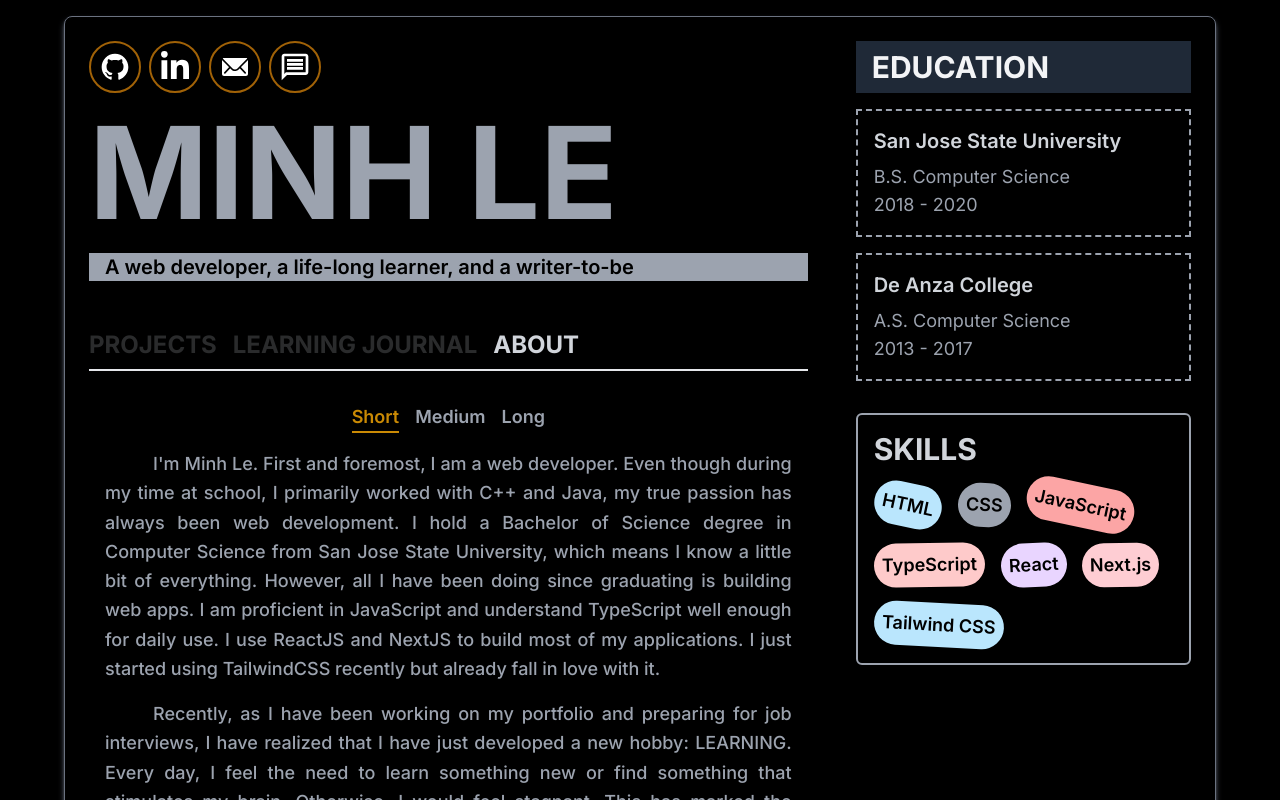
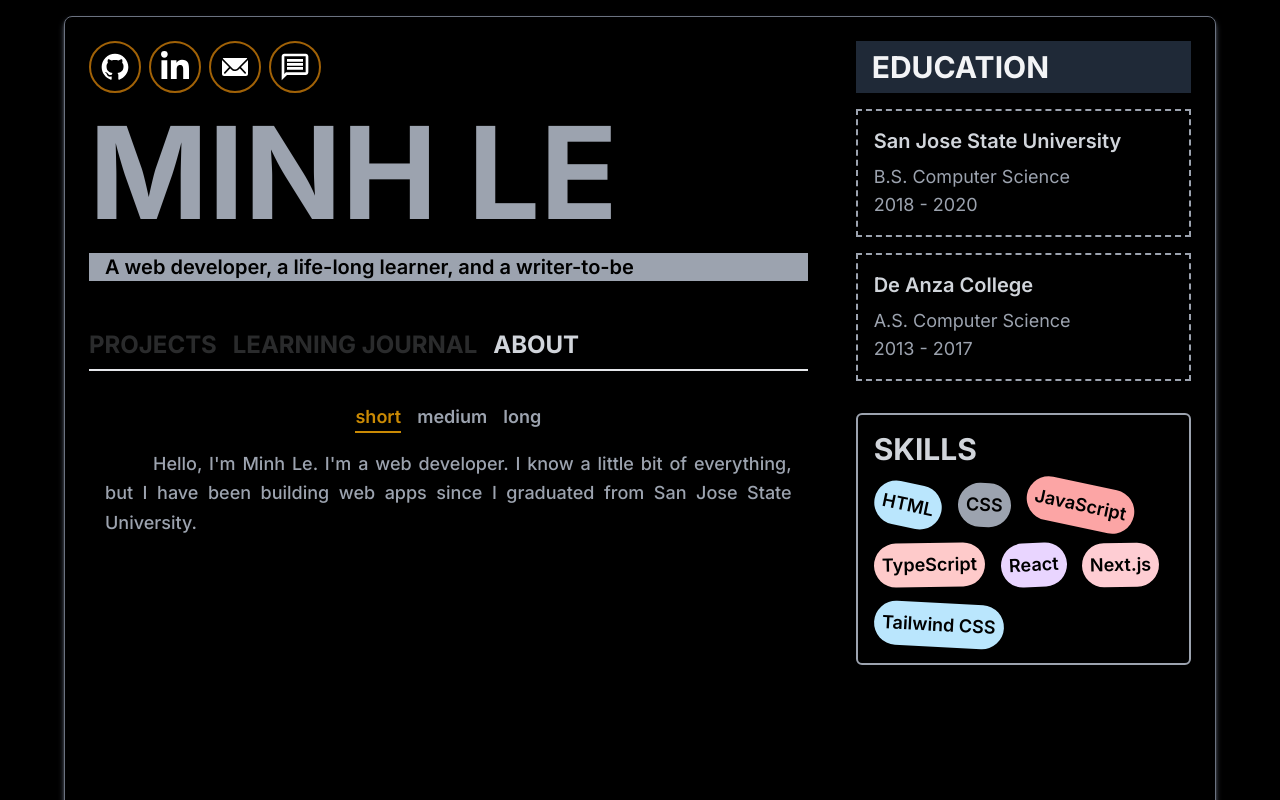
Before and after one commit to ledminh/ledminh.dev.v2, a Next.js app: page /about in a window 1280 px wide. Shown: the top 800 px of the page. Built offline with nearby package versions, Linux system fonts and the light colour scheme.

Commit message:
Add AboutBlock

```diff
--- a/src/app/(landing_page)/about/page.tsx
+++ b/src/app/(landing_page)/about/page.tsx
@@ -1,57 +1,13 @@
+import AboutBlock from "@/ui/landing_page/AboutBlock";
 import Menu from "@/ui/landing_page/Menu";
+import getAboutData from "@/core/server/about/getAboutData";
 
-export default function AboutPage() {
+export default async function AboutPage() {
+  const about = await getAboutData();
   return (
     <section>
       <Menu currentPage="ABOUT" />
-      <ul className="flex gap-4 justify-center pb-4">
-        <li>
-          <div className="text-lg font-semibold text-yellow-600 border-b-2 border-b-yellow-600">
-            Short
-          </div>
-        </li>
-        <li>
-          <button className="text-lg font-semibold text-gray-400 hover:text-yellow-700 hover:border-b-2 hover:border-b-yellow-800">
-            Medium
-          </button>
-        </li>
-        <li>
-          <button className="text-lg font-semibold text-gray-400 hover:text-yellow-700 hover:border-b-2 hover:border-b-yellow-800">
-            Long
-          </button>
-        </li>
-      </ul>
-      <div className="text-content px-2 md:max-h-[496px] md:overflow-y-scroll md:px-4">
-        <p>
-          I'm Minh Le. First and foremost, I am a web developer. Even though
-          during my time at school, I primarily worked with C++ and Java, my
-          true passion has always been web development. I hold a Bachelor of
-          Science degree in Computer Science from San Jose State University,
-          which means I know a little bit of everything. However, all I have
-          been doing since graduating is building web apps. I am proficient in
-          JavaScript and understand TypeScript well enough for daily use. I use
-          ReactJS and NextJS to build most of my applications. I just started
-          using TailwindCSS recently but already fall in love with it.
-        </p>
-        <p>
-          Recently, as I have been working on my portfolio and preparing for job
-          interviews, I have realized that I have just developed a new hobby:
-          LEARNING. Every day, I feel the need to learn something new or find
-          something that stimulates my brain. Otherwise, I would feel stagnant.
-          This has marked the beginning of my lifelong learning journey. It is
-          in these moments that I know I have chosen the right career. Being a
-          developer means constantly learning and embracing new things.
-        </p>
-        <p>
-          Another ambition of mine is to become a writer, a goal that I consider
-          ambitious because English is not my native language. I have
-          extensively been writing in Vietnamese, but it was only two years ago
-          that writing in English posed a significant challenge for me. I have
-          always dreamed of one day being able to write blog posts in English.
-          Fortunately, now, I feel like that dream is almost within reach. The
-          only thing left for me to do is to continue writing regularly.
-        </p>
-      </div>
+      <AboutBlock about={about} />
     </section>
   );
 }
--- /dev/null
+++ b/src/core/server/about/getAboutData.ts
@@ -0,0 +1,49 @@
+import { AboutData } from "@/core/types";
+
+export default function getAboutData(): Promise<AboutData> {
+  return Promise.resolve(about);
+}
+
+const about = {
+  short: `<p>Hello, I'm Minh Le. I'm a web developer. I know a little bit of everything, but I have been building web apps since I graduated from San Jose State University.</p>`,
+  medium: `<p>
+      I'm Minh Le. First and foremost, I am a web developer. Even though
+      during my time at school, I primarily worked with C++ and Java, my
+      true passion has always been web development. I hold a Bachelor of
+      Science degree in Computer Science from San Jose State University,
+      which means I know a little bit of everything. However, all I have
+      been doing since graduating is building web apps. I am proficient in
+      JavaScript and understand TypeScript well enough for daily use. I use
+      ReactJS and NextJS to build most of my applications. I just started
+      using TailwindCSS recently but already fall in love with it.
+    </p>
+    <p>
+      Recently, as I have been working on my portfolio and preparing for job
+      interviews, I have realized that I have just developed a new hobby:
+      LEARNING. Every day, I feel the need to learn something new or find
+      something that stimulates my brain. Otherwise, I would feel stagnant.
+      This has marked the beginning of my lifelong learning journey. It is
+      in these moments that I know I have chosen the right career. Being a
+      developer means constantly learning and embracing new things.
+    </p>
+    <p>
+      Another ambition of mine is to become a writer, a goal that I consider
+      ambitious because English is not my native language. I have
+      extensively been writing in Vietnamese, but it was only two years ago
+      that writing in English posed a significant challenge for me. I have
+      always dreamed of one day being able to write blog posts in English.
+      Fortunately, now, I feel like that dream is almost within reach. The
+      only thing left for me to do is to continue writing regularly.
+    </p>`,
+  long: `<p>
+      This is the long version of my about section. This is the long version
+      of my about section. This is the long version of my about section. This
+      is the long version of my about section. This is the long version of my
+      about section. This is the long version of my about section. This is the
+      long version of my about section. This is the long version of my about
+      section. This is the long version of my about section. This is the long
+      version of my about section. This is the long version of my about
+      section. This is the long version of my about section. This is the long
+      </p>
+      `,
+};
--- a/src/core/types.ts
+++ b/src/core/types.ts
@@ -47,3 +47,9 @@ export type LearningJournal = {
   link: string;
   description: string;
 };
+
+/*****************************
+ * About Types
+ */
+
+export type AboutData = Record<"short" | "medium" | "long", string>;
--- /dev/null
+++ b/src/ui/landing_page/AboutBlock.tsx
@@ -0,0 +1,42 @@
+"use client";
+
+import { AboutData } from "@/core/types";
+import { useState } from "react";
+
+type Props = {
+  about: AboutData;
+};
+
+export default function AboutBlock({ about }: Props) {
+  const [activeTab, setActiveTab] = useState<"short" | "medium" | "long">(
+    "short"
+  );
+
+  return (
+    <>
+      <ul className="flex gap-4 justify-center pb-4">
+        {Object.keys(about).map((key) => (
+          <li key={key}>
+            {activeTab === key && (
+              <div className="text-lg font-semibold text-yellow-600 border-b-2 border-b-yellow-600">
+                {key}
+              </div>
+            )}
+            {activeTab !== key && (
+              <button
+                className="text-lg font-semibold text-gray-400 hover:text-yellow-700 hover:border-b-2 hover:border-b-yellow-800"
+                onClick={() => setActiveTab(key as any)}
+              >
+                {key}
+              </button>
+            )}
+          </li>
+        ))}
+      </ul>
+      <div
+        className="text-content px-2 md:h-[496px] md:overflow-y-scroll md:px-4"
+        dangerouslySetInnerHTML={{ __html: about[activeTab] }}
+      />
+    </>
+  );
+}
```
